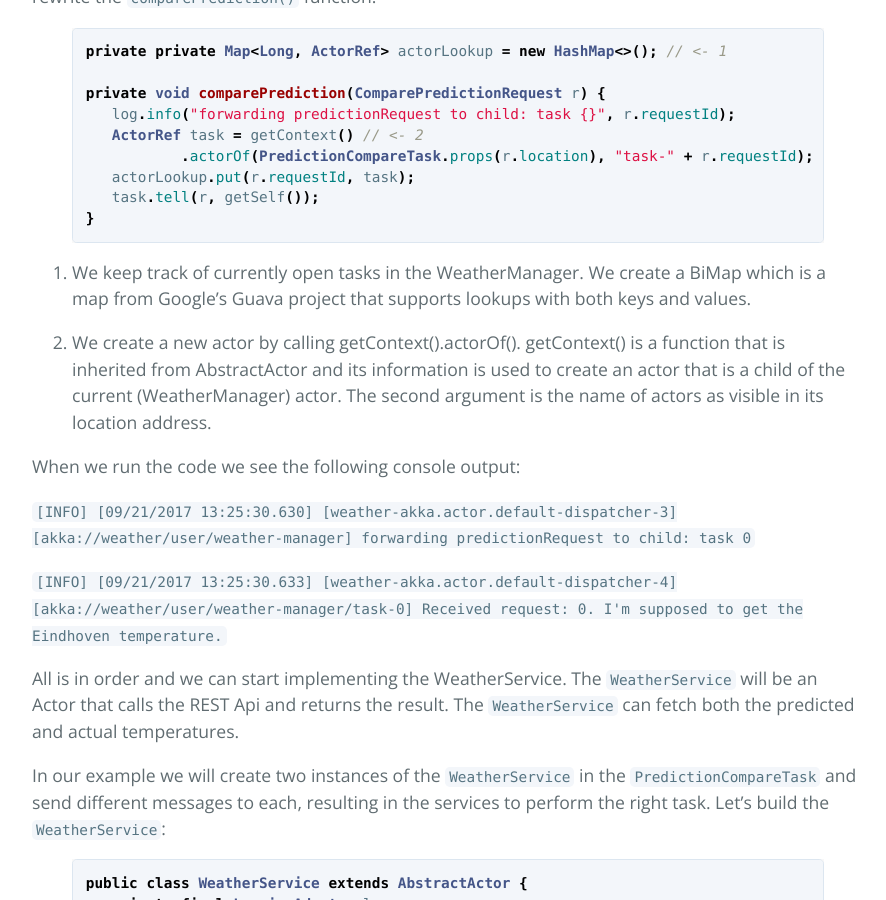
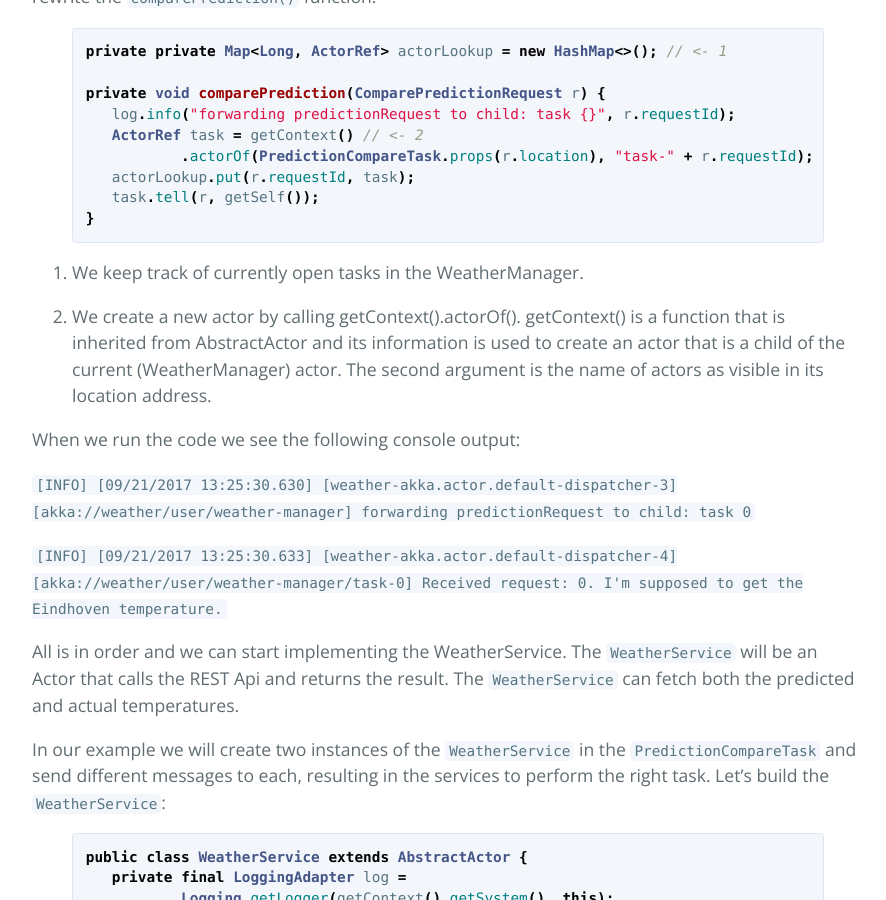
Before and after one commit to Kleinendorst/kleinendorst.github.io, a Jekyll site: the page built from _posts/2017-09-22-actor-model-introduction.md, in a window 1280 px wide and 900 px high, scrolled down 6980 px. Shown: the whole window, without its empty margins (192-1078 px from the left). Built offline with Jekyll 4.4.1, drawn with Linux system fonts in a browser that asks for light colours; comment, search, counter and statistics services are not loaded.

Commit message:
and also removed the BiMap text occurence

```diff
--- a/_posts/2017-09-22-actor-model-introduction.md
+++ b/_posts/2017-09-22-actor-model-introduction.md
@@ -187,7 +187,7 @@ private void comparePrediction(ComparePredictionRequest r) {
 
 
 
-1. We keep track of currently open tasks in the WeatherManager. We create a BiMap which is a map from Google’s Guava project that supports lookups with both keys and values.
+1. We keep track of currently open tasks in the WeatherManager.
 
 2. We create a new actor by calling getContext().actorOf(). getContext() is a function that is inherited from AbstractActor and its information is used to create an actor that is a child of the current (WeatherManager) actor. The second argument is the name of actors as visible in its location address.
 
```
